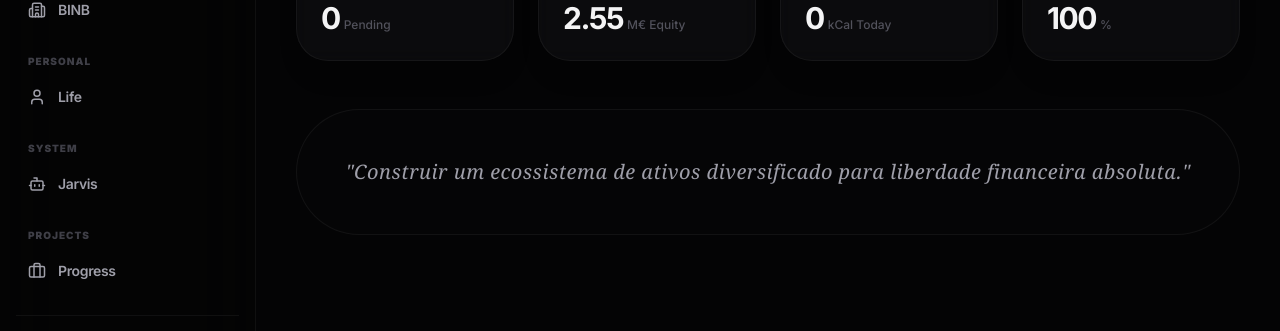
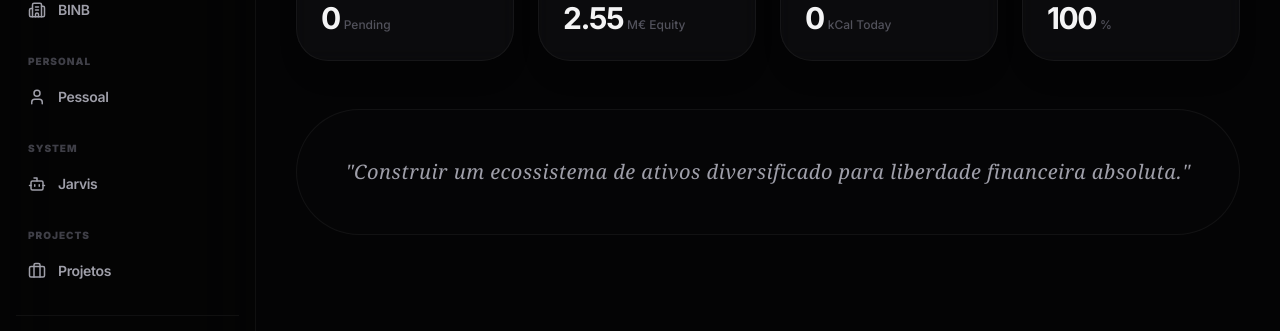
Before and after one commit to JarvisBodev/mission-control, a Next.js app: page / in a window 1280 px wide. Shown: the part 211-542 px from the top of the page. Built offline with nearby package versions, Linux system fonts and the light colour scheme.

Commit message:
fix: update sidebar labels to Portuguese and sync current code
- Changed 'Life' to 'Pessoal'
- Changed 'Progress' to 'Projetos'
- Syncs local code with GitHub repository
- Should resolve Vercel deploying old version

```diff
--- a/app/page.tsx
+++ b/app/page.tsx
@@ -109,7 +109,7 @@ export default function MissionControl() {
 
           <div className="space-y-1">
              <span className="px-3 text-[10px] font-black uppercase tracking-widest text-zinc-700 mb-2 block">Personal</span>
-             <SidebarItem icon={User} label="Life" active={activeTab === 'Personal'} onClick={() => {setActiveTab('Personal'); setSelectedFile(null);}} />
+             <SidebarItem icon={User} label="Pessoal" active={activeTab === 'Personal'} onClick={() => {setActiveTab('Personal'); setSelectedFile(null);}} />
           </div>
 
           <div className="space-y-1">
@@ -119,7 +119,7 @@ export default function MissionControl() {
 
           <div className="space-y-1">
              <span className="px-3 text-[10px] font-black uppercase tracking-widest text-zinc-700 mb-2 block">Projects</span>
-             <SidebarItem icon={Briefcase} label="Progress" active={activeTab === 'Projects'} onClick={() => {setActiveTab('Projects'); setSelectedFile(null);}} />
+             <SidebarItem icon={Briefcase} label="Projetos" active={activeTab === 'Projects'} onClick={() => {setActiveTab('Projects'); setSelectedFile(null);}} />
           </div>
 
           <div className="mt-auto pt-6 border-t border-white/5">
```
